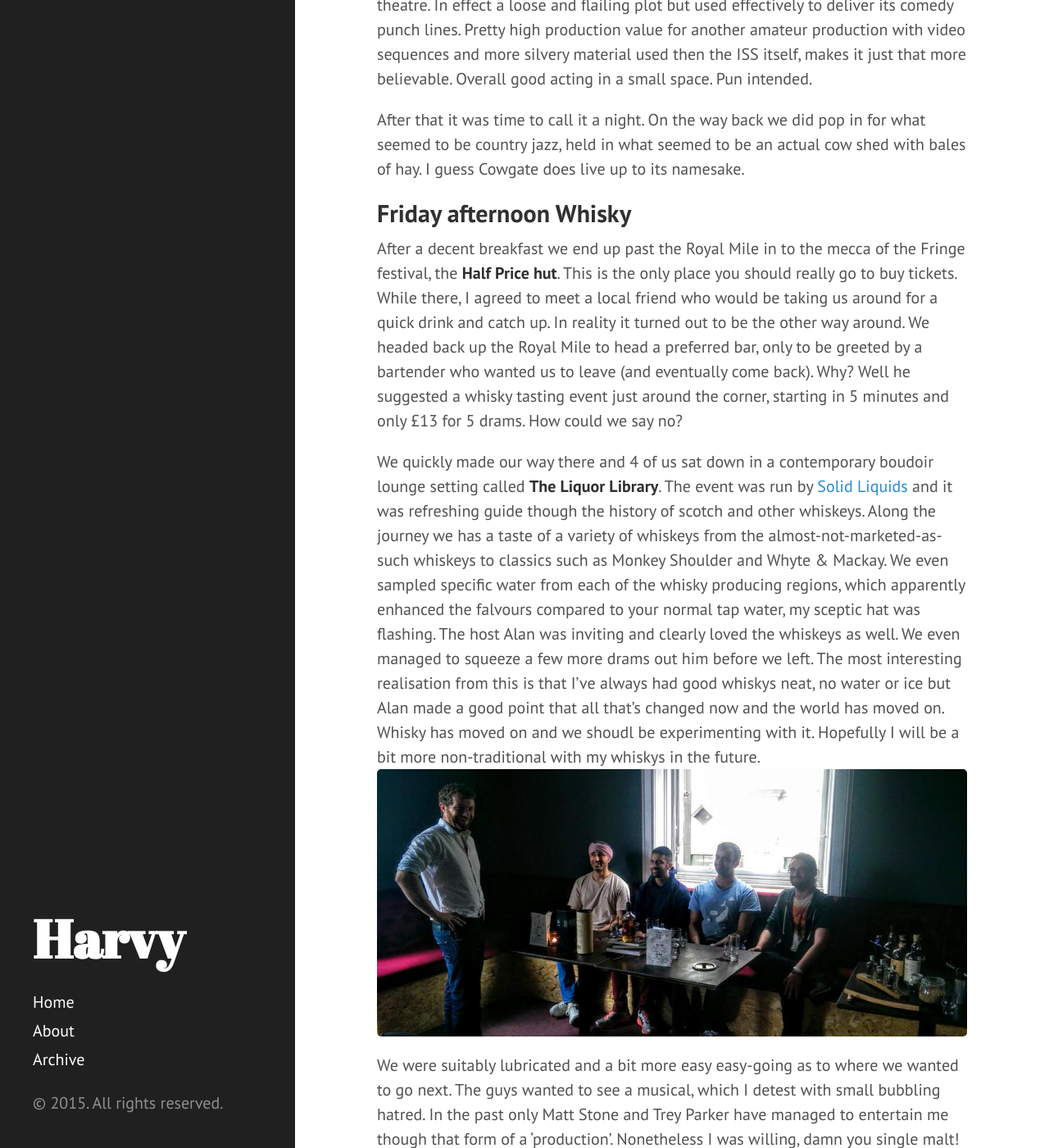
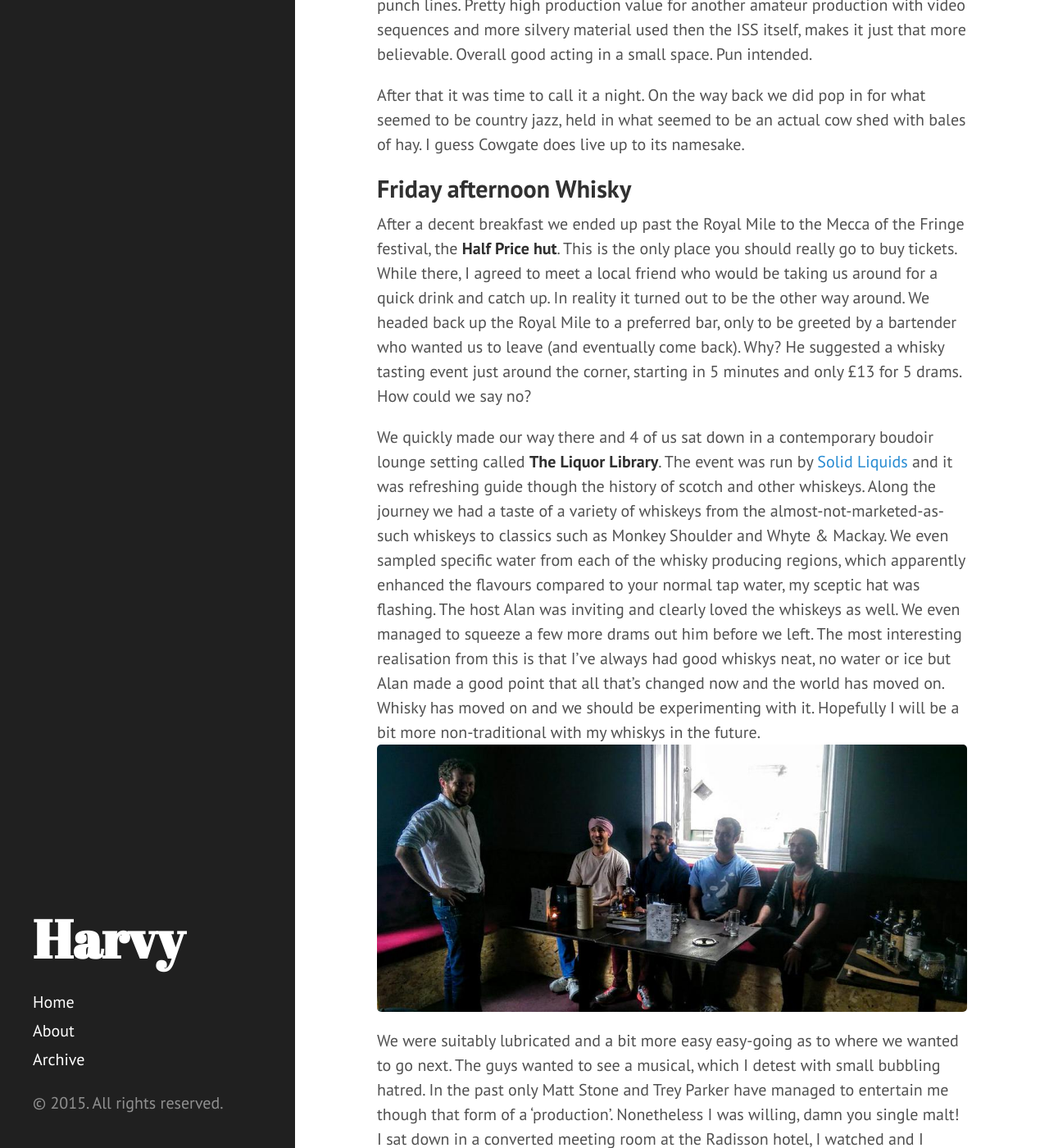
Before and after one commit to harvy4002/harvy4002.github.io, a Jekyll site: the page built from _posts/2015-08-17-fringe-2015.md, in a window 1280 px wide and 1400 px high, scrolled down 1500 px. Shown: the whole window at 82% size. Built offline with Jekyll 4.4.1, drawn with Linux system fonts in a browser that asks for light colours; some of the changed text lies outside the part shown.

Commit message:
Grammar edits to fringe post

```diff
--- a/_posts/2015-08-17-fringe-2015.md
+++ b/_posts/2015-08-17-fringe-2015.md
@@ -31,9 +31,9 @@
 Friday afternoon Whisky
 ------------------------
 
-After a decent breakfast we end up past the Royal Mile in to the mecca of the Fringe festival, the __Half Price hut__. This is the only place you should really go to buy tickets. While there, I agreed to meet a local friend who would be taking us around for a quick drink and catch up. In reality it turned out to be the other way around. We headed back up the Royal Mile to head a preferred bar, only to be greeted by a bartender who wanted us to leave (and eventually come back). Why? Well he suggested a whisky tasting event just around the corner, starting in 5 minutes and only £13 for 5 drams. How could we say no?
+After a decent breakfast we ended up past the Royal Mile to the Mecca of the Fringe festival, the __Half Price hut__. This is the only place you should really go to buy tickets. While there, I agreed to meet a local friend who would be taking us around for a quick drink and catch up. In reality it turned out to be the other way around. We headed back up the Royal Mile to a preferred bar, only to be greeted by a bartender who wanted us to leave (and eventually come back). Why? He suggested a whisky tasting event just around the corner, starting in 5 minutes and only £13 for 5 drams. How could we say no?
 
-We quickly made our way there and 4 of us sat down in a contemporary boudoir lounge setting called __The Liquor Library__. The event was run by [Solid Liquids](http://www.solid-liquids.co.uk/#!%27The%20Real%20McCoy%27%20-%20a%20welcome%20to%20Scotch/c1gyx/1) and it was refreshing guide though the history of scotch and other whiskeys. Along the journey we has a taste of a variety of whiskeys from the almost-not-marketed-as-such whiskeys to classics such as Monkey Shoulder and Whyte & Mackay. We even sampled specific water from each of the whisky producing regions, which apparently enhanced the falvours compared to your normal tap water, my sceptic hat was flashing. The host Alan was inviting and clearly loved the whiskeys as well. We even managed to squeeze a few more drams out him before we left. The most interesting realisation from this is that I've always had good whiskys neat, no water or ice but Alan made a good point that all that's changed now and the world has moved on. Whisky has moved on and we shoudl be experimenting with it. Hopefully I will be a bit more non-traditional with my whiskys in the future.
+We quickly made our way there and 4 of us sat down in a contemporary boudoir lounge setting called __The Liquor Library__. The event was run by [Solid Liquids](http://www.solid-liquids.co.uk/#!%27The%20Real%20McCoy%27%20-%20a%20welcome%20to%20Scotch/c1gyx/1) and it was refreshing guide though the history of scotch and other whiskeys. Along the journey we had a taste of a variety of whiskeys from the almost-not-marketed-as-such whiskeys to classics such as Monkey Shoulder and Whyte & Mackay. We even sampled specific water from each of the whisky producing regions, which apparently enhanced the flavours compared to your normal tap water, my sceptic hat was flashing. The host Alan was inviting and clearly loved the whiskeys as well. We even managed to squeeze a few more drams out him before we left. The most interesting realisation from this is that I've always had good whiskys neat, no water or ice but Alan made a good point that all that's changed now and the world has moved on. Whisky has moved on and we should be experimenting with it. Hopefully I will be a bit more non-traditional with my whiskys in the future.
 ![edinburgh whisky tasting](/assets/edinburgh_whisky_tasting.jpg)
 
 We were suitably lubricated and a bit more easy easy-going as to where we wanted to go next. The guys wanted to see a musical, which I detest with small bubbling hatred. In the past only Matt Stone and Trey Parker have managed to entertain me though that form of a 'production'. Nonetheless I was willing, damn you single malt! I sat down in a converted meeting room at the Radisson hotel, I watched and I realised I still hate musicals. I wish I could objectively review this but no, musical hate is still seeping though.
@@ -49,7 +49,7 @@
 
 That video is actually the only content here that was mine. In my last Fringe post I did say I would take more photos and videos but I have actually taken less. MUST TRY HARDER!
 
-Finally we ended the day with __The Heist__. There was some method behind this choice. It was advertised as a comedy theatre about a heist. This theme has played out many times in film, so I figured it should work just as well on the stage and boy did they deliver. The story was great, it was reminiscent of the original Casino Royal, mixing in absurdist characters and plot points but with the back drops of the vatican, suave ballrooms and super giant yachts. Even the main antagonist was called Antonio Superyacht and had the classical trappings of a comedic megalomaniac. This could easily be the best plays I have seen in a long time. Finally the ingenuity of how they made the scenes come alive with just minimal plot devices was astounding. Some of the cast in one scene played statues that actually moved as if they were a rolling background and others held red string like a scene from Entrapment. The music was just fitting adding that crime-noir style ragtime element, just to give it that little bit of vintage class. The trailer for the show is just a small part of some of the great set pieces:
+Finally we ended the day with __The Heist__. There was some method behind this choice. It was advertised as a comedy theatre about a heist, no surprise there. This theme has played out many times in film, so I figured it should work just as well on the stage and boy did they deliver. The story was great, it was reminiscent of the original Casino Royal, mixing in absurdist characters and plot points but with the back drops of the Vatican, suave ballrooms and super giant yachts. Even the main antagonist was called Antonio Superyacht and had the classical trappings of a comedic megalomaniac. This could easily be one of the best plays I have seen in a long time. Finally the ingenuity of how they made the scenes come alive with just minimal plot devices was astounding. Some of the cast in one scene played statues that actually moved as if they were a rolling background and others held red string like a scene from Entrapment. The music was just fitting adding that crime-noir style ragtime element, just to give it that little bit of vintage class. The trailer for the show is just a small part of some of the great set pieces:
 
 <iframe width="560" height="315" src="https://www.youtube.com/embed/vJu8rwhyD3Y?rel=0" frameborder="0" allowfullscreen></iframe>
 
```
Also changed, not shown: other parts of _posts/2015-08-17-fringe-2015.md (+5 -5 lines).
